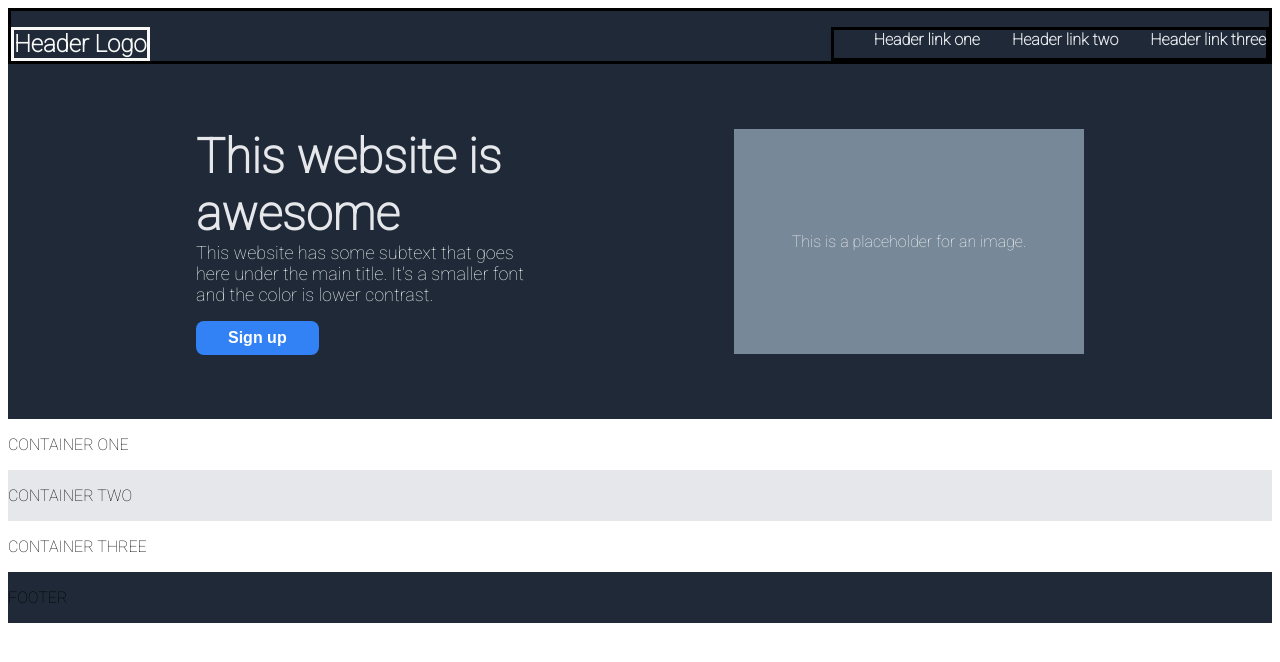
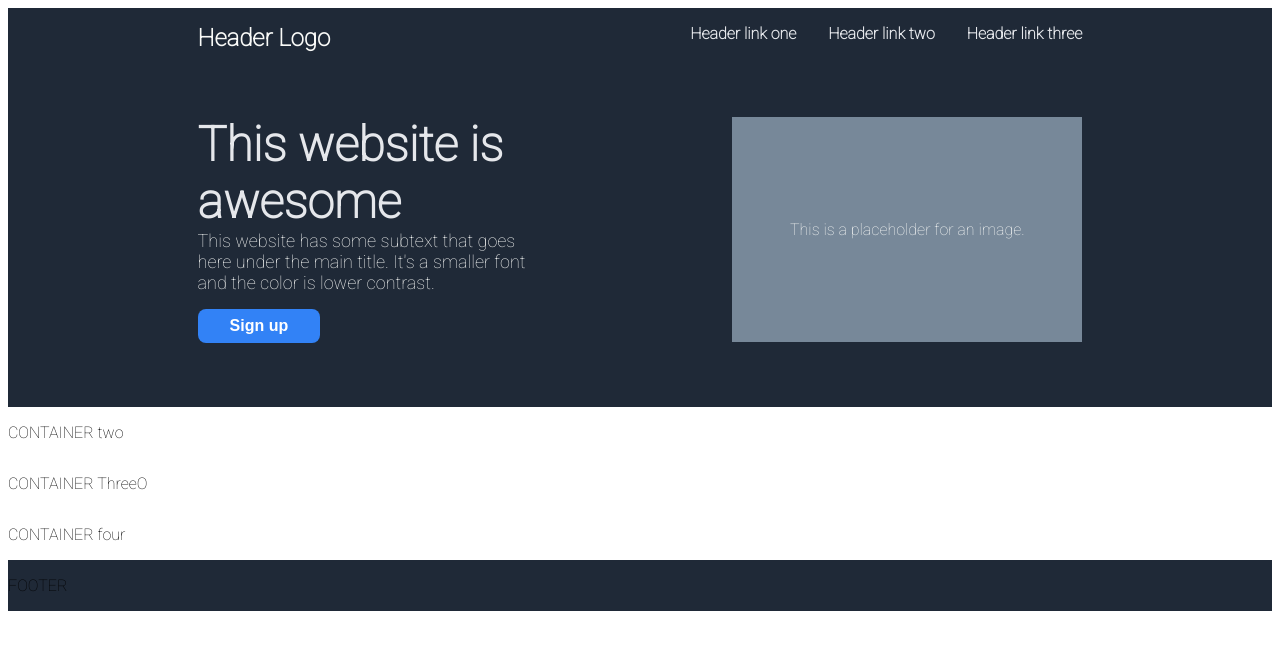
Before and after one commit to cornertenant/landing-page, a plain HTML site: page index.html in a window 1280 px wide. Drawn offline with Linux system fonts and the light colour scheme.

Commit message:
Use nested divs
Positioned the header and hero divs using
nested divs with 'space-between' to
push them towards the edge.

```diff
--- a/index.html
+++ b/index.html
@@ -10,15 +10,14 @@
     </head>
 
     <body>
+    <div class="container one">
         <div class="header">
             <div class="logo">Header Logo</div>
-        <div class="links">                     <!-- NOT USED YET...?-->
             <ul>
                 <li><a href=".">Header link one</a></li>
                 <li><a href=".">Header link two</a></li>
                 <li><a href=".">Header link three</a></li>
             </ul>
-        </div>
         </div>
 
         <div class="hero">
@@ -30,17 +29,18 @@
             </div>
             <div class="placeholder">This is a placeholder for an image.</div>
         </div>
-
-    <div class="container one">
-        <p>CONTAINER ONE</p>
     </div>
 
     <div class="container two">
-        <p>CONTAINER TWO</p>
+        <p>CONTAINER two</p>
     </div>
 
     <div class="container three">
-        <p>CONTAINER THREE</p>
+        <p>CONTAINER ThreeO</p>
+    </div>
+
+    <div class="container four">
+        <p>CONTAINER four</p>
     </div>
 
     <div class="footer">
--- a/style.css
+++ b/style.css
@@ -19,38 +19,38 @@ a {
 }
 
 
-.header,
-.hero,
-.footer {
+.container.one, .footer {
     background-color: #1F2937;
+    display: flex;
+}
+
+.container.one {
+    flex-direction: column;
+    align-items: center;
 }
 
 .header {
-    border: solid;
     display: flex;
     justify-content: space-between;
     align-content: center;
     padding-top: 16px;
+    width: 70%;
 }
 
 .logo {
-    border: solid;
     font-size: 24px;
     font-weight: 900;
     color: #f9faf8;
 }
 
-.links {
-    border: solid;
-}
-
 .hero {
     display: flex;
-    justify-content: space-evenly;
+    justify-content: space-between;
     align-items: center;
     flex: auto;
     padding-top: 64px;
     padding-bottom: 64px;
+    width: 70%;
 }
 
 .hero h1 {
@@ -95,15 +95,3 @@ button {
     align-items: center;
     color: #f9faf8;
 }
-
-.container.one {
-
-}
-
-.container.two {
-    background-color: #e5e7eb;
-}
-
-.footer {
-
-}
```
Lines whose indentation alone changed are shown as unchanged.
